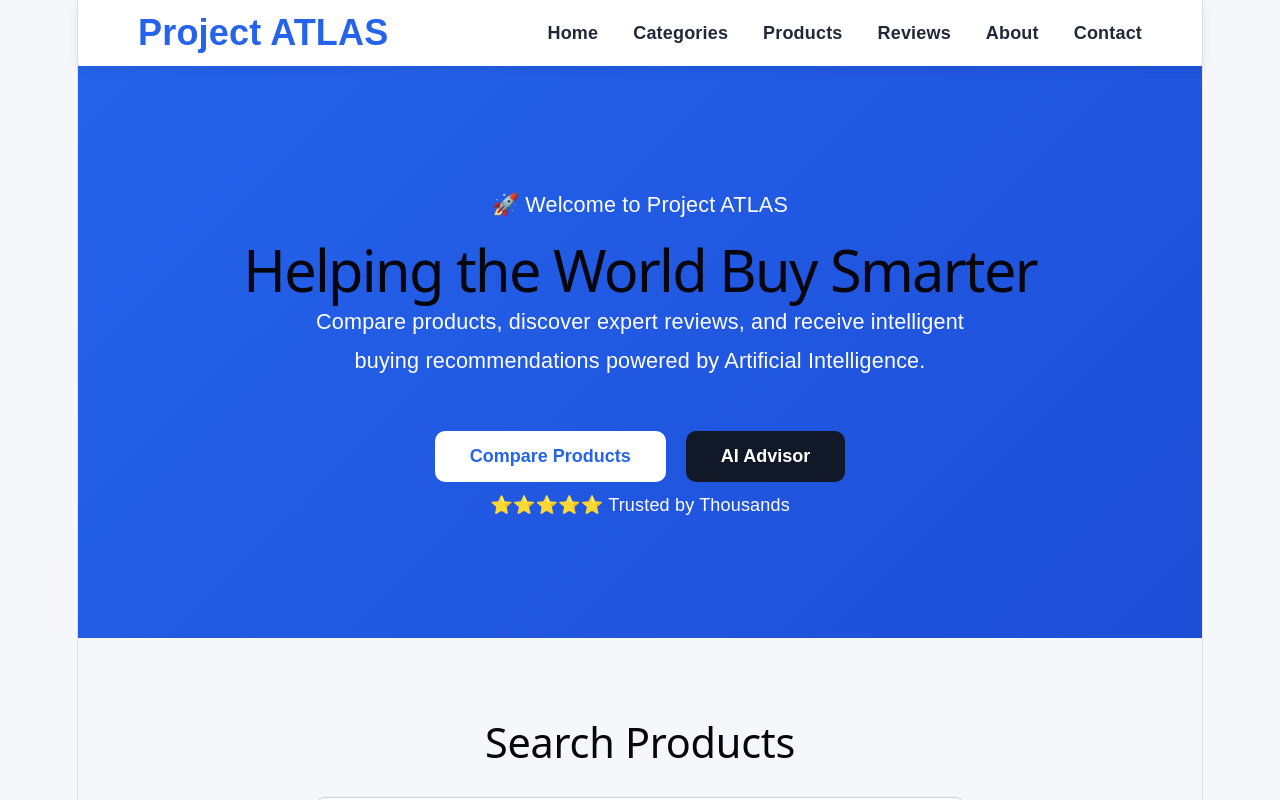
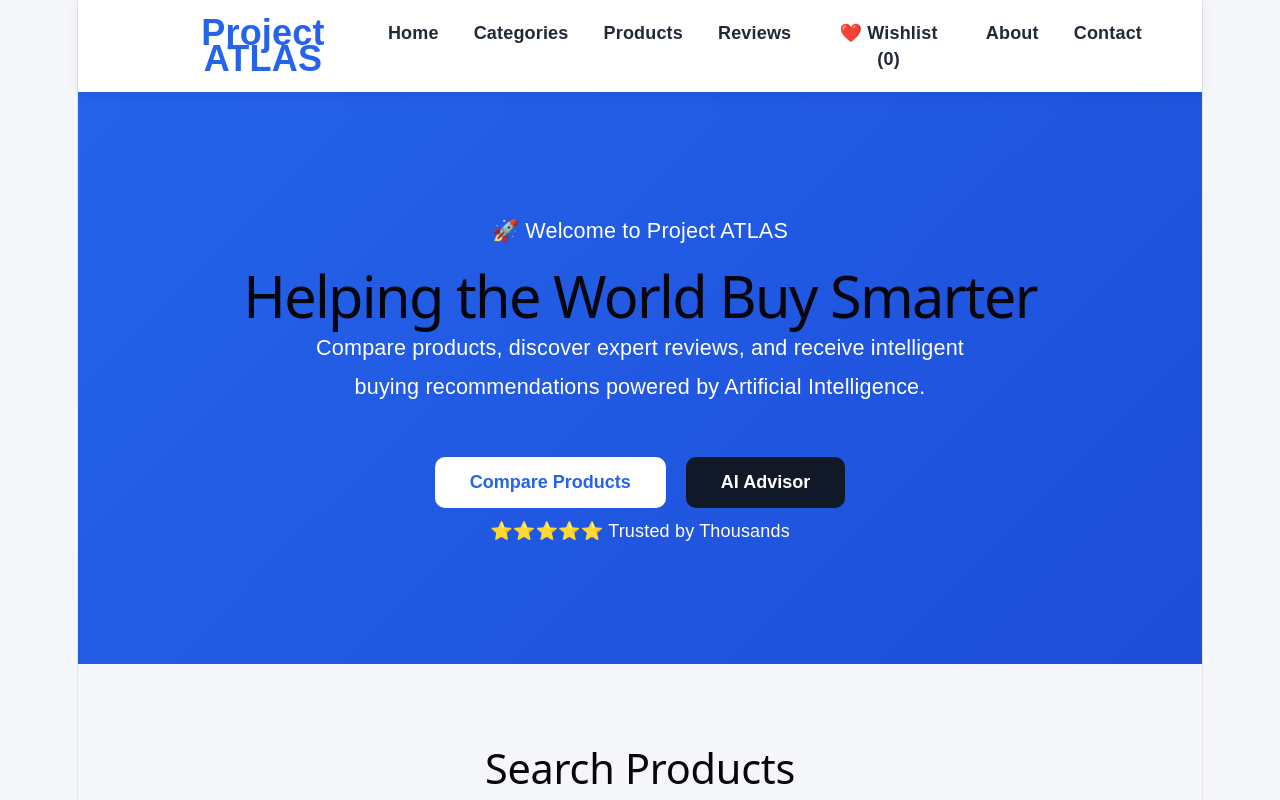
Before and after one commit to Gracedman2024/project-atlas, a React (Vite) app: page / in a window 1280 px wide. Shown: the top 800 px of the page. Built offline with nearby package versions, Linux system fonts and the light colour scheme.

Commit message:
Version 1.6 - Added wishlist counter

```diff
--- a/src/App.jsx
+++ b/src/App.jsx
@@ -33,7 +33,7 @@ function App() {
 
   return (
     <div className="app">
-      <Navbar />
+      <Navbar wishlistCount={wishlist.length} />
 
       <Hero />
 
--- a/src/components/Navbar.jsx
+++ b/src/components/Navbar.jsx
@@ -1,4 +1,4 @@
-function Navbar() {
+function Navbar({ wishlistCount }) {
   return (
     <header className="navbar">
 
@@ -16,6 +16,10 @@ function Navbar() {
 
         <a href="#">Reviews</a>
 
+        <a href="#">
+  ❤️ Wishlist ({wishlistCount})
+</a>
+
         <a href="#">About</a>
 
         <a href="#">Contact</a>
```
